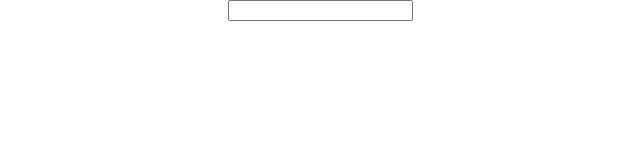
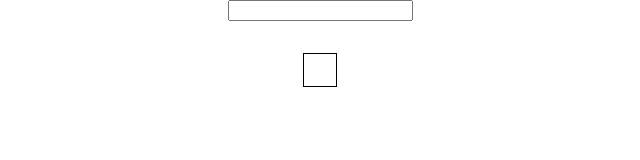
Before and after one commit to Kwarku/PracticeReactApp, a React (Create React App) app: page / in a window 1280 px wide. Shown: the top 160 px of the page, without its empty margins (320-960 px from the left). Built offline with nearby package versions, Linux system fonts and the light colour scheme.

Commit message:
add Char component with css

```diff
--- a/src/App.js
+++ b/src/App.js
@@ -1,6 +1,7 @@
 import React, { Component } from 'react';
 import './App.css';
 import Validator from './Validator/Validator.js';
+import Char from './Char/Char.js';
 
 class App extends Component {
 state ={
@@ -21,6 +22,7 @@ changeParagraphTextHanlder = (event) => {
         <input onChange={this.changeParagraphTextHanlder} value={this.state.text} type="text" />
         <p>{this.state.textSize}</p>
         <Validator size={this.state.textSize}/>
+        <Char />
       </div>
     );
   }
--- /dev/null
+++ b/src/Char/Char.js
@@ -0,0 +1,21 @@
+import React from 'react';
+
+const char = (props) => {
+    const style = {
+        display: 'inline-block',
+        padding: '16px',
+        textAlign: 'center',
+        margin: '16px',
+        border: '1px solid black'
+    }
+
+
+    return (
+        <div>
+            <p style={style}>  </p>
+        </div>
+
+    )
+}
+
+export default char;
```
